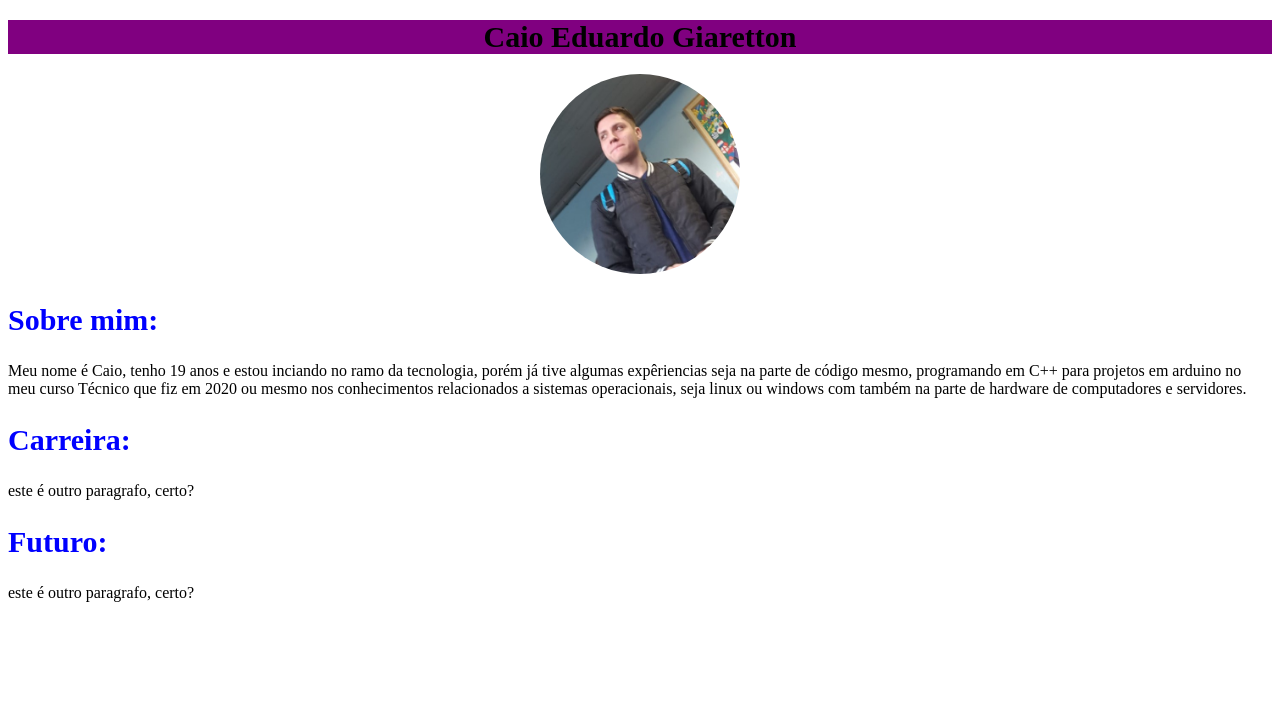
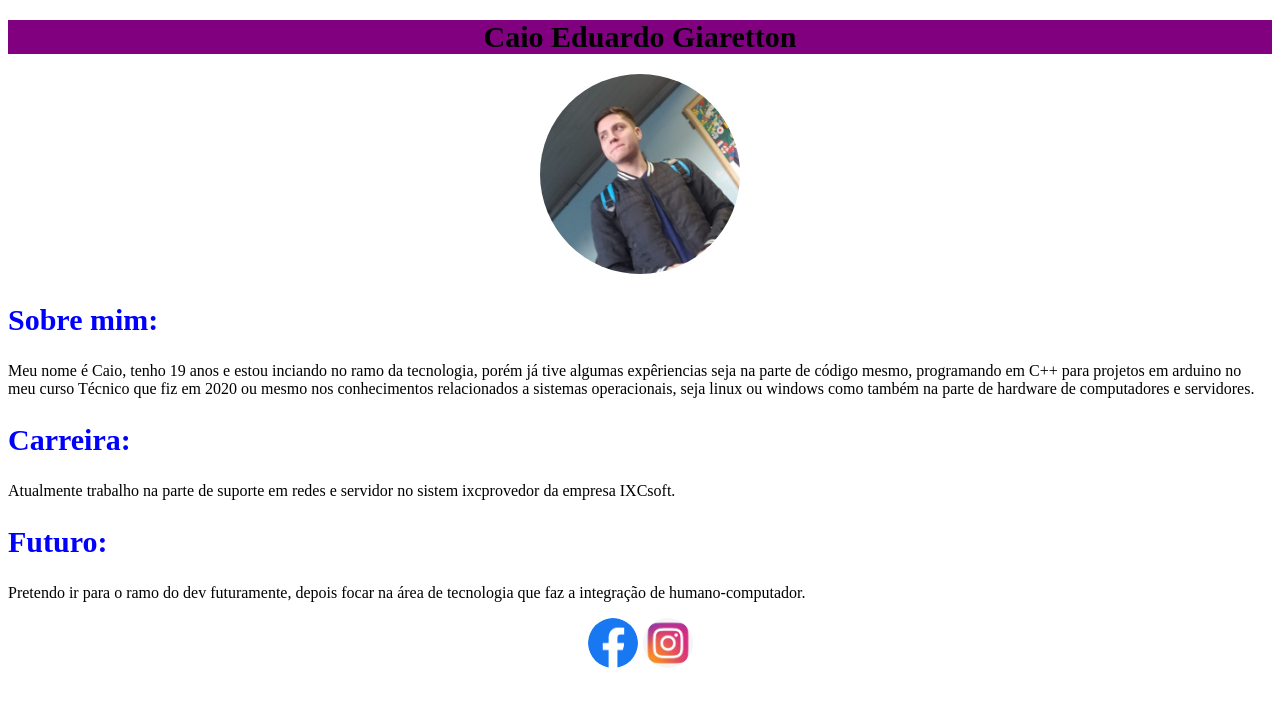
Before and after one commit to gitt-ca/ccuffs-site, a plain HTML site: page index.html in a window 1280 px wide. Drawn offline with Linux system fonts and the light colour scheme.

Commit message:
Add files via upload

```diff
--- a/estilo/estilo.css
+++ b/estilo/estilo.css
@@ -23,3 +23,7 @@ p {
 img    {
     border-radius: 50%;
 }
+#redes_sociais{
+	text-align: center;
+	font-size: 20px;
+}
--- a/index.html
+++ b/index.html
@@ -14,11 +14,16 @@
 		</div>
 		<div id="texto">
 			<h2>Sobre mim:</h2>
-			<p>  Meu nome é Caio, tenho 19 anos e estou inciando no ramo da tecnologia, porém já tive algumas expêriencias seja na parte de código mesmo, programando em C++ para projetos em arduino no meu curso Técnico que fiz em 2020 ou mesmo nos conhecimentos relacionados a sistemas operacionais, seja linux ou windows com também na parte de hardware de computadores e servidores.</p>
+			<p>  Meu nome é Caio, tenho 19 anos e estou inciando no ramo da tecnologia, porém já tive algumas expêriencias seja na parte de código mesmo, programando em C++ para projetos em arduino no meu curso Técnico que fiz em 2020 ou mesmo nos conhecimentos relacionados a sistemas operacionais, seja linux ou windows como também na parte de hardware de computadores e servidores.</p>
 			<h2>Carreira:</h2>
-			<p>este é outro paragrafo, certo?</p>
+			<p>Atualmente trabalho na parte de suporte em redes e servidor no sistem ixcprovedor da empresa IXCsoft.</p>
 			<h2>Futuro:</h2>
-			<p>este é outro paragrafo, certo?</p>
+			<p>Pretendo ir para o ramo do dev futuramente, depois focar na área de tecnologia que faz a integração de humano-computador.</p>
+		</div>
+
+		<div id="redes_sociais">
+		<a href="https://www.facebook.com/profile.php?id=100009183903597"><img src="images/fac.png" width="50" height="50" class="media-object  img-responsive img-thumbnail"></a>
+		<a href="https://www.instagram.com/"><img src="images/inst.jpg" width="50" height="50" class="media-object  img-responsive img-thumbnail"></a>
 		</div>
 	</body>
 </html>
```
Also changed, not shown: images/fac.png (added), images/inst.jpg (added).
